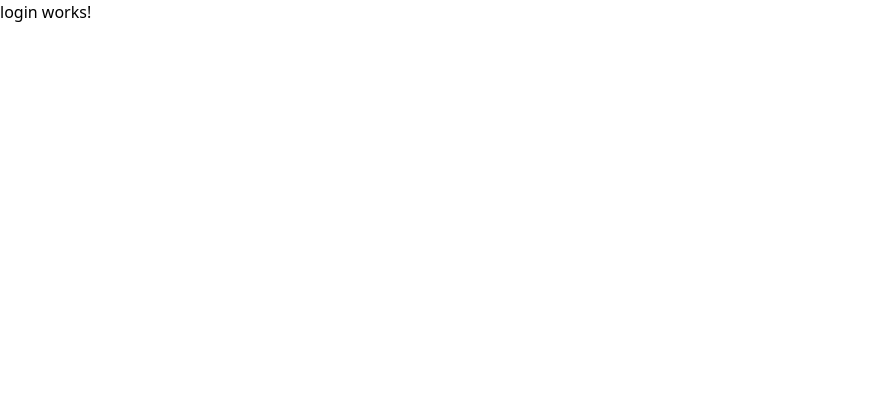
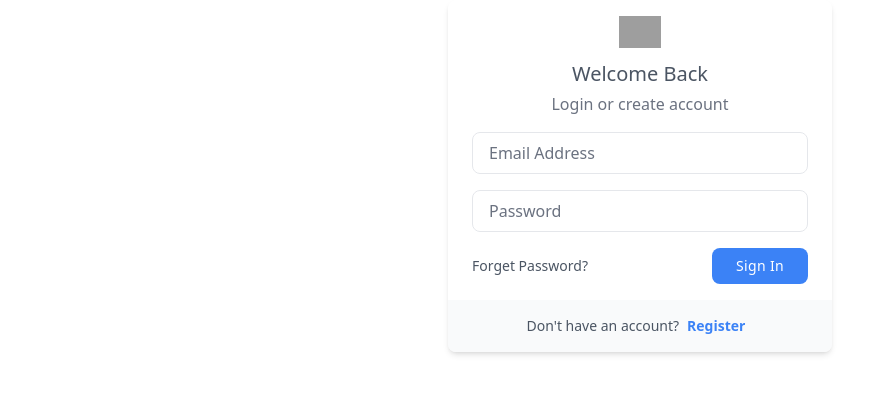
Before and after one commit to hellowdy/BankRootFront, an Angular app: page /login in a window 1280 px wide. Shown: the top 394 px of the page, without its empty margins (0-892 px from the left). Built offline with nearby package versions, Linux system fonts and the light colour scheme; no server answers; grey boxes are pictures that could not be loaded.

Commit message:
feat: add code login

```diff
--- a/src/app/login/login.component.html
+++ b/src/app/login/login.component.html
@@ -1 +1,35 @@
-<p>login works!</p>
+<div class="w-full max-w-sm mx-auto overflow-hidden bg-white rounded-lg shadow-md dark:bg-gray-800">
+    <div class="px-6 py-4">
+        <div class="flex justify-center mx-auto">
+            <img class="w-auto h-7 sm:h-8" src="https://merakiui.com/images/logo.svg" alt="">
+        </div>
+
+        <h3 class="mt-3 text-xl font-medium text-center text-gray-600 dark:text-gray-200">Welcome Back</h3>
+
+        <p class="mt-1 text-center text-gray-500 dark:text-gray-400">Login or create account</p>
+
+        <form>
+            <div class="w-full mt-4">
+                <input class="block w-full px-4 py-2 mt-2 text-gray-700 placeholder-gray-500 bg-white border rounded-lg dark:bg-gray-800 dark:border-gray-600 dark:placeholder-gray-400 focus:border-blue-400 dark:focus:border-blue-300 focus:ring-opacity-40 focus:outline-none focus:ring focus:ring-blue-300" type="email" placeholder="Email Address" aria-label="Email Address" />
+            </div>
+
+            <div class="w-full mt-4">
+                <input class="block w-full px-4 py-2 mt-2 text-gray-700 placeholder-gray-500 bg-white border rounded-lg dark:bg-gray-800 dark:border-gray-600 dark:placeholder-gray-400 focus:border-blue-400 dark:focus:border-blue-300 focus:ring-opacity-40 focus:outline-none focus:ring focus:ring-blue-300" type="password" placeholder="Password" aria-label="Password" />
+            </div>
+
+            <div class="flex items-center justify-between mt-4">
+                <a href="#" class="text-sm text-gray-600 dark:text-gray-200 hover:text-gray-500">Forget Password?</a>
+
+                <button class="px-6 py-2 text-sm font-medium tracking-wide text-white capitalize transition-colors duration-300 transform bg-blue-500 rounded-lg hover:bg-blue-400 focus:outline-none focus:ring focus:ring-blue-300 focus:ring-opacity-50">
+                    Sign In
+                </button>
+            </div>
+        </form>
+    </div>
+
+    <div class="flex items-center justify-center py-4 text-center bg-gray-50 dark:bg-gray-700">
+        <span class="text-sm text-gray-600 dark:text-gray-200">Don't have an account? </span>
+
+        <a href="#" class="mx-2 text-sm font-bold text-blue-500 dark:text-blue-400 hover:underline">Register</a>
+    </div>
+</div>
```
